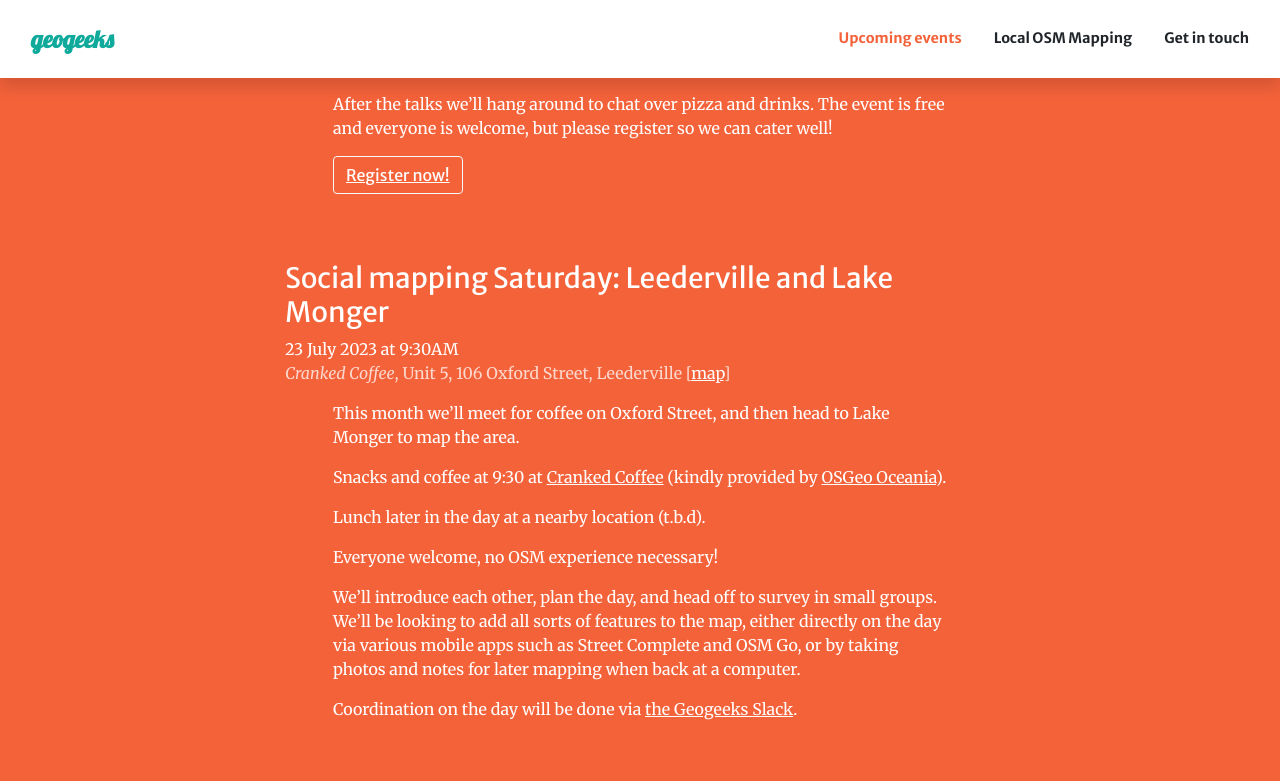
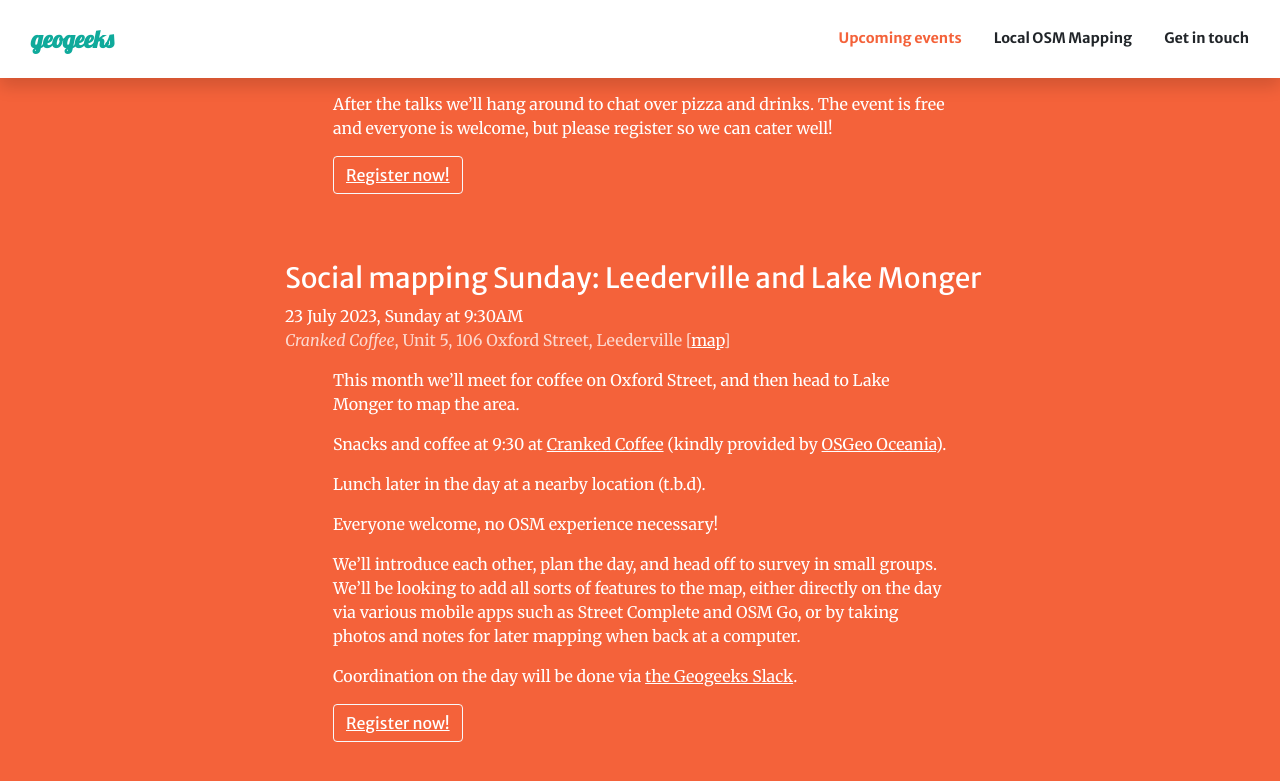
Before and after one commit to geogeeks-au/geogeeks-au.github.io, a Jekyll site: the page built from index.md, in a window 1280 px wide and 900 px high, scrolled down 1499 px. Shown: the top 781 px of the window. Built offline with Jekyll 4.4.1, drawn with Linux system fonts in a browser that asks for light colours; comment, search, counter and statistics services are not loaded.

Commit message:
Update 0723_osm-leederville.md

```diff
--- a/2023/0723_osm-leederville.md
+++ b/2023/0723_osm-leederville.md
@@ -1,14 +1,14 @@
 ---
 layout: event
-title: "Social mapping Saturday: Leederville and Lake Monger"
-date: 23 July 2023
+title: "Social mapping Sunday: Leederville and Lake Monger"
+date: 23 July 2023, Sunday
 time: "9:30AM"
 location:
     name: Cranked Coffee
     address: Unit 5, 106 Oxford Street, Leederville
     latitude: -31.93825
     longitude: 115.84151
-registration_url:
+registration_url: https://osmcal.org/event/2209/
 homepage: true
 ---
 
```
